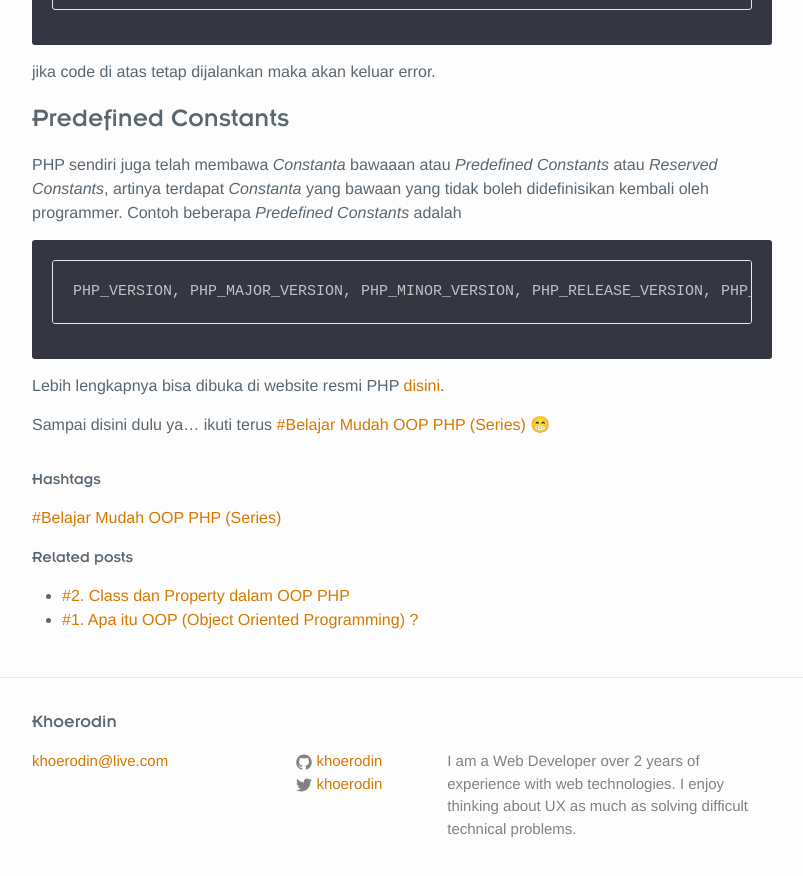
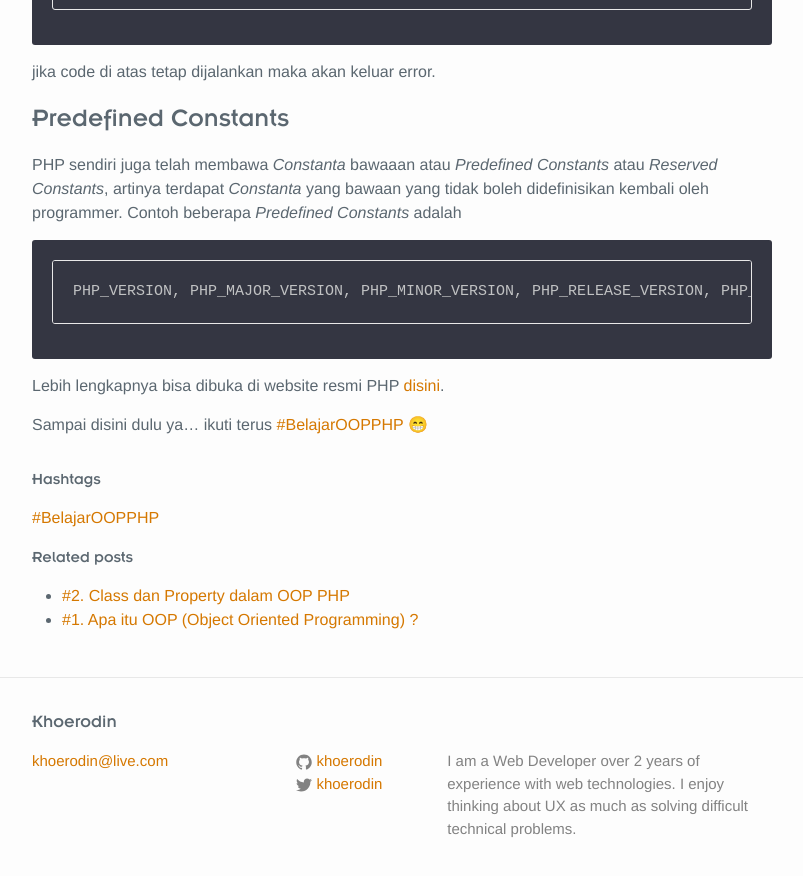
Before and after one commit to khoerodin/khoerodin.github.io, a Jekyll site: the page built from _posts/2017-02-09-constanta-dalam-php.md, in a window 1280 px wide and 900 px high, scrolled down 1516 px. Shown: the top 876 px of the window, without its empty margins (238-1041 px from the left). Built offline with Jekyll 4.4.1, drawn with Linux system fonts in a browser that asks for light colours; nearby versions of some CDN libraries; emoji names are drawn with the system emoji font; comment, search, counter and statistics services are not loaded; some of the changed text lies outside the part shown.

Commit message:
edit tags

```diff
--- a/_posts/2017-02-09-constanta-dalam-php.md
+++ b/_posts/2017-02-09-constanta-dalam-php.md
@@ -4,7 +4,7 @@ date: '2017-02-09 14:12:00'
 description: Artikel Seri Belajar Mudah OOP PHP, Apa itu Constanta dan Method dalam
   PHP ? Di sini akan saya jelaskan...
 tags:
-- Belajar Mudah OOP PHP (Series)
+- BelajarOOPPHP
 published: true
 ---
 
@@ -61,4 +61,4 @@ PHP_VERSION, PHP_MAJOR_VERSION, PHP_MINOR_VERSION, PHP_RELEASE_VERSION, PHP_VERS
 
 Lebih lengkapnya bisa dibuka di website resmi PHP <a href="http://php.net/manual/en/reserved.constants.php" target="_blank">disini</a>.
 
-Sampai disini dulu ya... ikuti terus <a href="https://khoerodin.id/tag/#Belajar+Mudah+OOP+PHP+%28Series%29">#Belajar Mudah OOP PHP (Series)</a> :grin:
+Sampai disini dulu ya... ikuti terus <a href="https://khoerodin.id/tag/#BelajarOOPPHP">#BelajarOOPPHP</a> :grin:
```
Also changed, not shown: _posts/2017-02-02-apa-itu-oop-object-oriented-programming.md (+1 -1 lines), _posts/2017-02-02-class-dan-property-dalam-oop-php.md (+1 -1 lines), _posts/2017-02-05-visibility-keyword-dalam-oop-php.md (+1 -1 lines).
